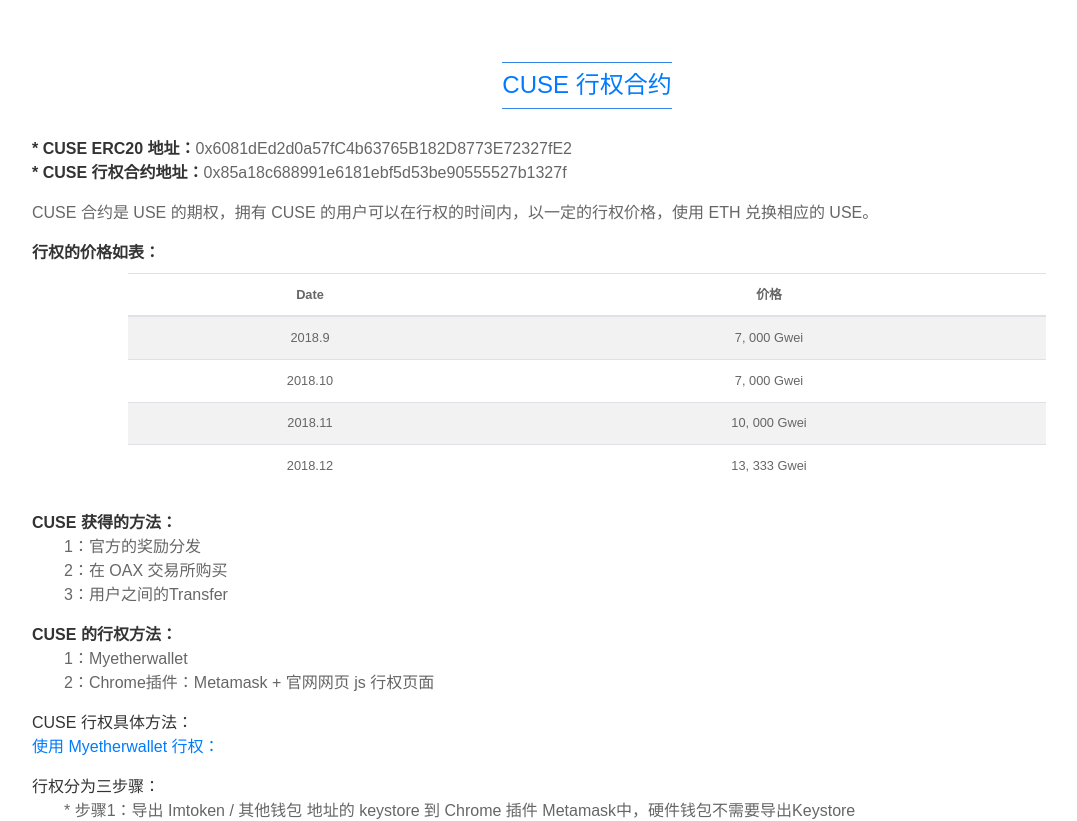
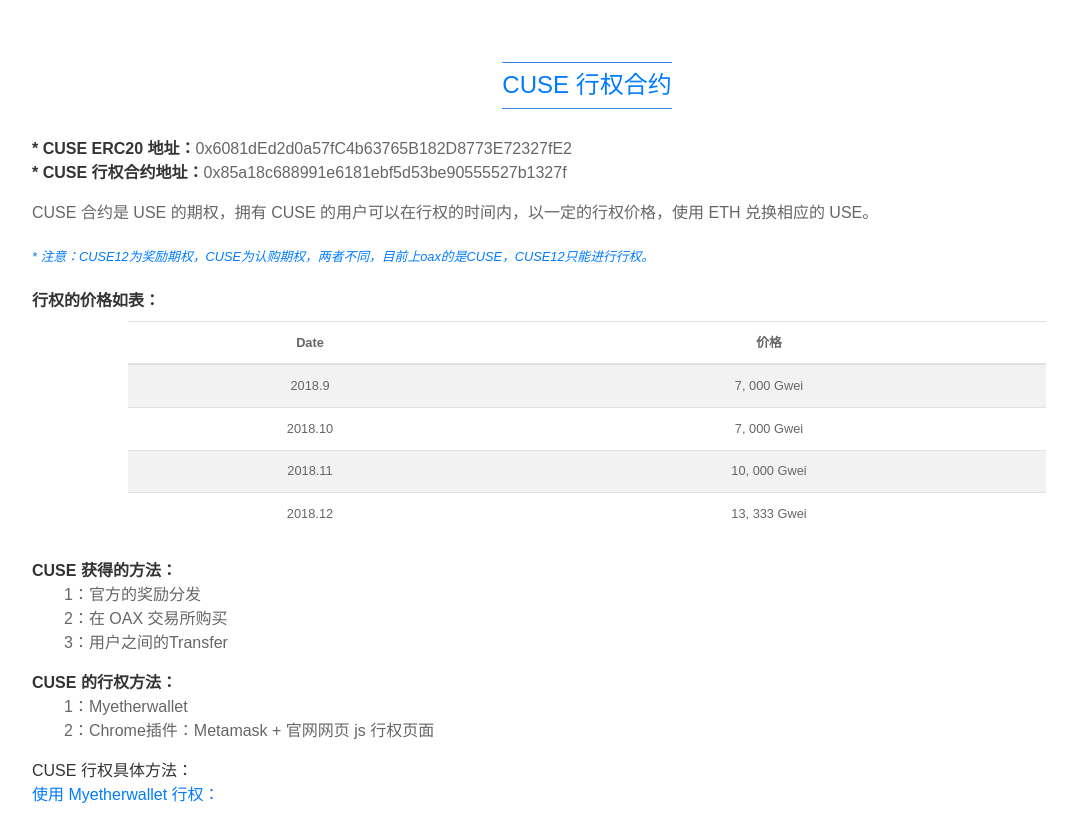
Before and after one commit to usechain/webfront, a Vue app: page /cuse in a window 1280 px wide. Shown: the top 821 px of the page, without its empty margins (53-1130 px from the left). Built offline with nearby package versions, Linux system fonts and the light colour scheme.

Commit message:
add *Note in Cuse.vue

```diff
--- a/src/components/Cuse.vue
+++ b/src/components/Cuse.vue
@@ -8,7 +8,8 @@
          </div>
         <div class="pt-3"><span class="text_black text_bold">* CUSE ERC20 地址：</span>0x6081dEd2d0a57fC4b63765B182D8773E72327fE2</div>
         <div><span class="text_black text_bold">* CUSE 行权合约地址：</span>0x85a18c688991e6181ebf5d53be90555527b1327f</div>
-        <div class="py-3">CUSE 合约是 USE 的期权，拥有 CUSE 的用户可以在行权的时间内，以一定的行权价格，使用 ETH 兑换相应的 USE。</div>
+        <div class="pt-3">CUSE 合约是 USE 的期权，拥有 CUSE 的用户可以在行权的时间内，以一定的行权价格，使用 ETH 兑换相应的 USE。</div>
+        <div class="py-3 text_black text-primary text-small" style="font-style:italic">*  注意：CUSE12为奖励期权，CUSE为认购期权，两者不同，目前上oax的是CUSE，CUSE12只能进行行权。</div>
         <div class="text_black text_bold">行权的价格如表：</div>
         <div class="px-5 py-2 mx-5">
             <table class="table table-sm table-striped text-center text-small text-secondary">
```
